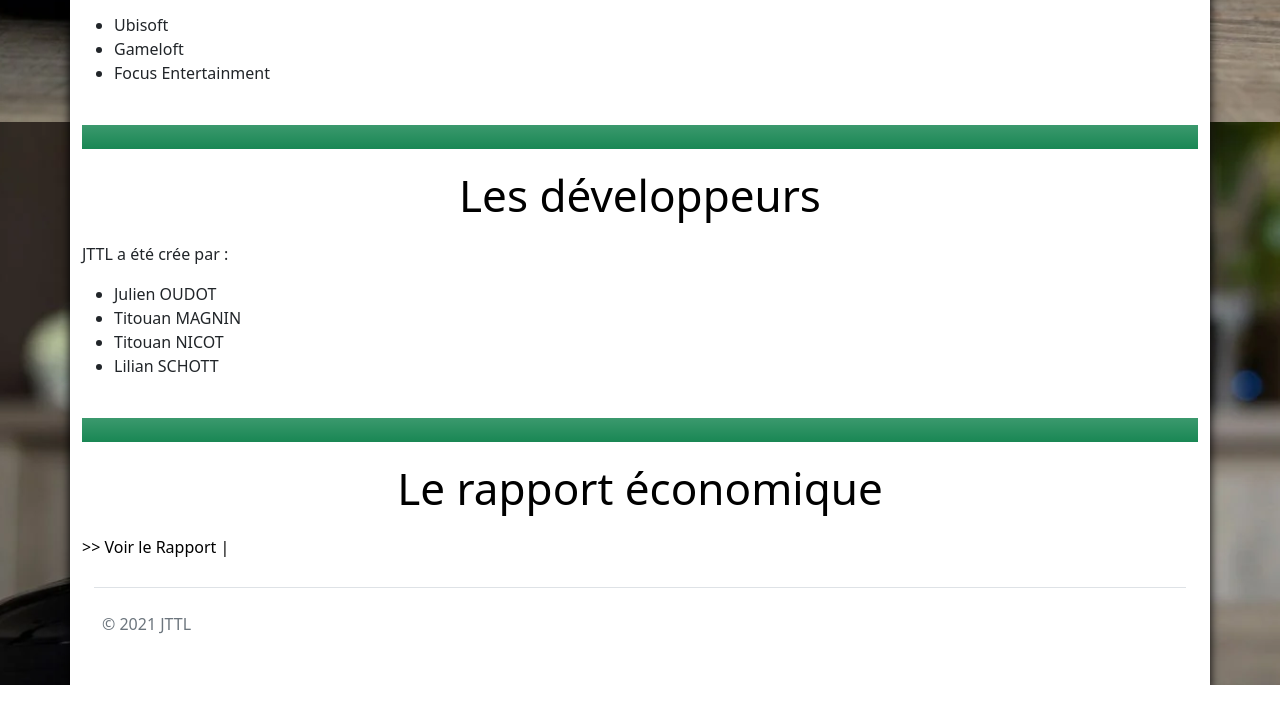
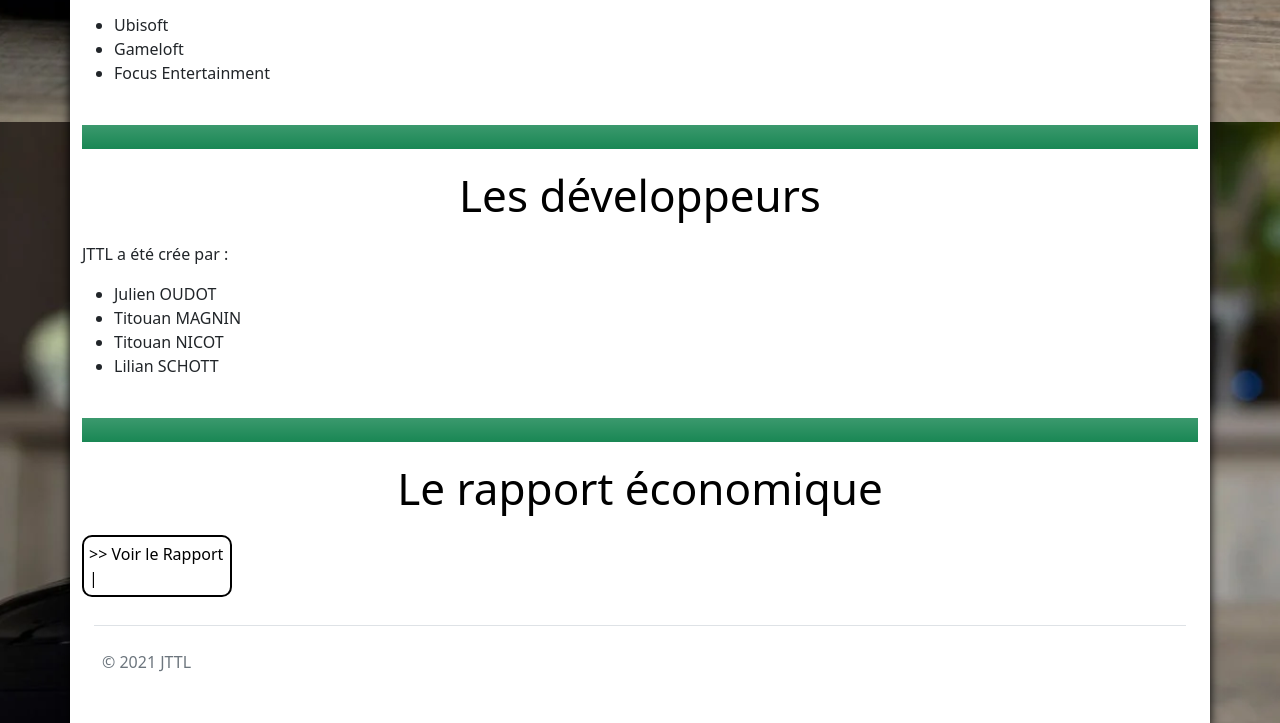
Before and after one commit to titoumag/SAE_06, a plain HTML site: page index.html in a window 1280 px wide. Shown: the part 678-1401 px from the top of the page. Before the commit the page ends 1363 px from the top, so only its background shows below. Drawn offline with Linux system fonts and the light colour scheme.

Commit message:
css bouton

```diff
--- a/static/css/styles.css
+++ b/static/css/styles.css
@@ -4,10 +4,6 @@ a{
 
 }
 
-a:hover{
-	color: #23D604;
-	text-decoration: underline;
-}
 
 body{
     background: no-repeat fixed url('../img/bg.png');
@@ -101,3 +97,20 @@ hr{
 h2{
 	margin: 20px;
 }
+
+.boutton{
+    border: 2px solid black;
+    padding: 5px;
+    border-radius: 10px;
+    width: 150px;
+    text-align: left;
+    display: block;
+}
+
+.boutton:hover{
+
+    color: #23D604;
+    border-color: green;
+    text-decoration: none;
+
+}
```
